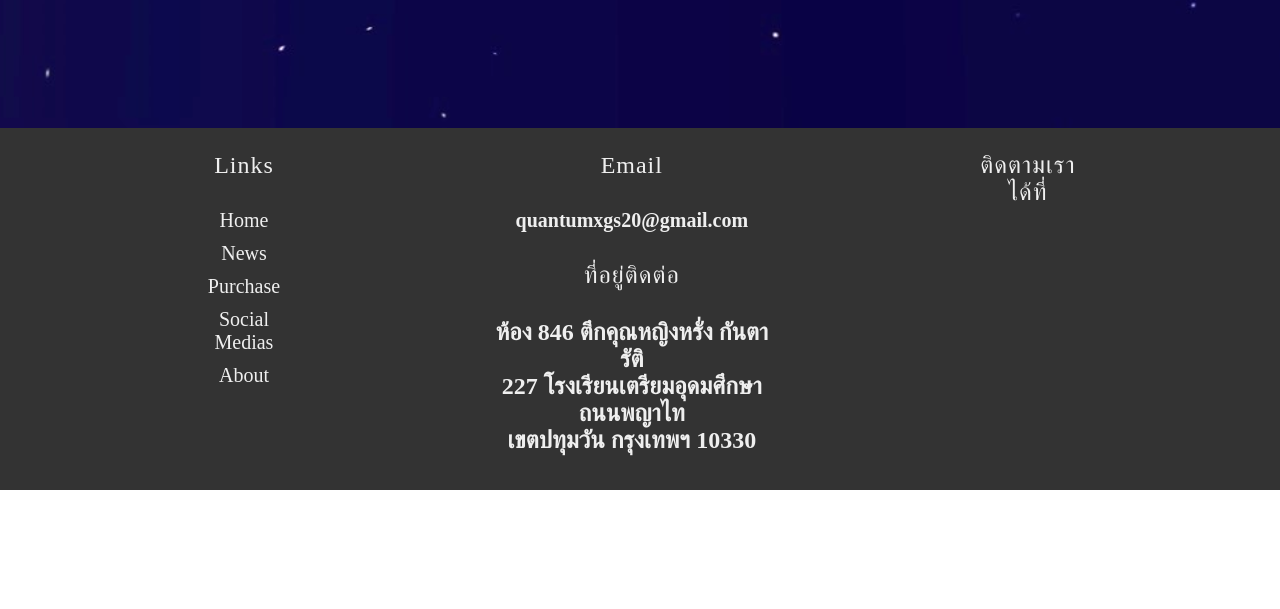
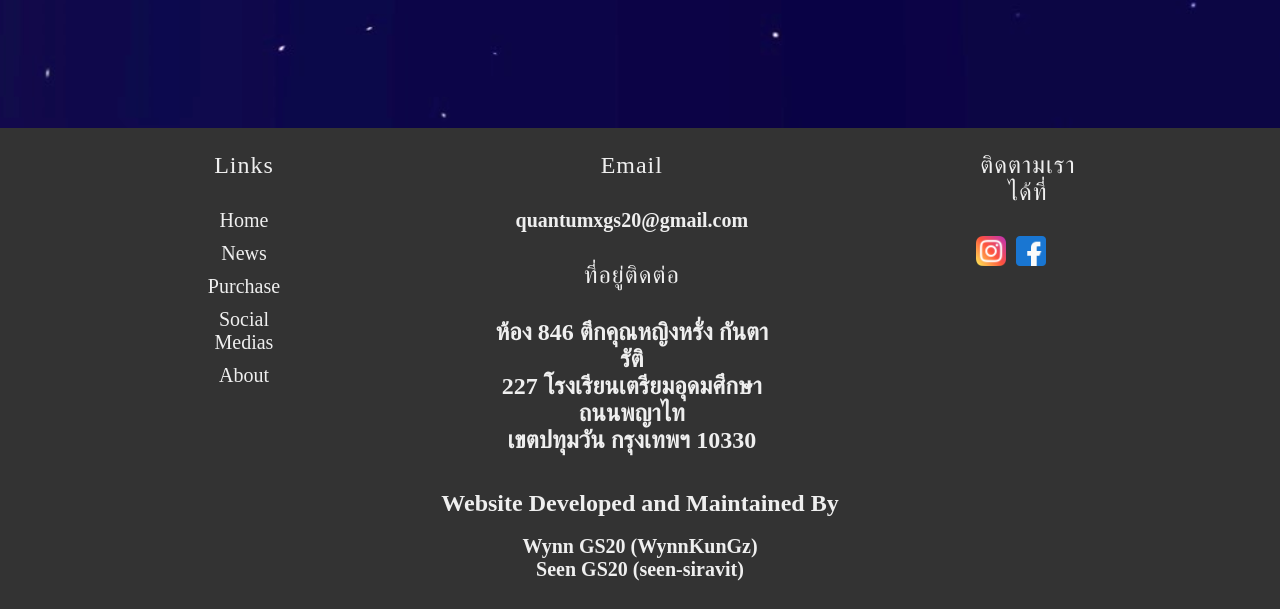
Before and after one commit to quantumxgs20/quantumxgs20.github.io, a plain HTML site: page about.html in a window 1280 px wide. Shown: the part 4235-4844 px from the top of the page. Before the commit the page ends 4725 px from the top, so only its background shows below. Drawn offline with Linux system fonts and the light colour scheme.

Commit message:
minor update

```diff
--- a/about.html
+++ b/about.html
@@ -3,7 +3,6 @@
     <head>
         <meta charset="UTF-8">
         <meta name="viewport" content="width=device-width, initial-scale=1.0">
-        <script src="https://kit.fontawesome.com/88128981da.js" crossorigin="anonymous"></script>
         <link rel="stylesheet" href="./index.css">
         <link rel="preconnect" href="https://fonts.gstatic.com">
         <link rel="stylesheet" href="https://fonts.googleapis.com/css2?family=Open+Sans&display=swap">
@@ -172,8 +171,29 @@
                 </div>
                 <div class="col-3">
                     <h3>ติดตามเราได้ที่</h3>
+                    <ul style="display: flex; padding: 0px; list-style: none;">
+                        <li>
+                            <a href="https://www.instagram.com/quantumxgs20">
+                                <img src="./instagram.png" alt width="30">
+                            </a>
+                        </li>
+                        <div class="space-in-icons"></div>
+                        <li>
+                            <a href="https://www.facebook.com/quantumxgs20">
+                                <img src="./facebook.png" alt width="30">
+                            </a>
+                        </li>
 
+                    </ul>
                 </div>
+            </div>
+            <div class="credits">
+                <h3>Website Developed and Maintained By</h3>
+                <br>
+                <p>Wynn GS20 (WynnKunGz)</p>
+                <p>Seen GS20 (seen-siravit)</p>
+                <br>
+                <div class="credits-ending"></div>
             </div>
     </body>
 </html>
--- a/index.css
+++ b/index.css
@@ -58,6 +58,10 @@ body {
     color: white;
 }
 
+.space-in-icons {
+  padding: 5px;
+}
+
 .footer {
     background-color: #333;
     color: #efefef;
@@ -100,6 +104,49 @@ body {
 }
 
 .col-2 a {
+  text-decoration: none;
+  color: #efefef;
+  margin-bottom:  10px;
+  font-size: 20px;
+}
+
+.col-3 a {
+  text-decoration: none;
+  color: #efefef;
+  margin-bottom:  10px;
+  font-size: 20px;
+}
+
+.credits-ending {
+  height: 10px;
+  background-color: #333;
+}
+
+.credits {
+  background-color: #333;
+  color: #efefef;
+  position: relative;
+  top: 0;
+  text-align: center;
+}
+
+.credits h3 {
+  font-size: 24px;
+  color: #efefef;
+  text-decoration: none;
+  bottom: 0;
+  margin: 0;
+}
+
+.credits p {
+  font-size: 20px;
+  color: #efefef;
+  text-decoration: none;
+  top: 0;
+  margin: 0;
+}
+
+.credits a {
   text-decoration: none;
   color: #efefef;
   margin-bottom:  10px;
```
Also changed, not shown: home.html (+1 -1 lines), index.html (+2 -3 lines), facebook.png (added), instagram.png (added).
